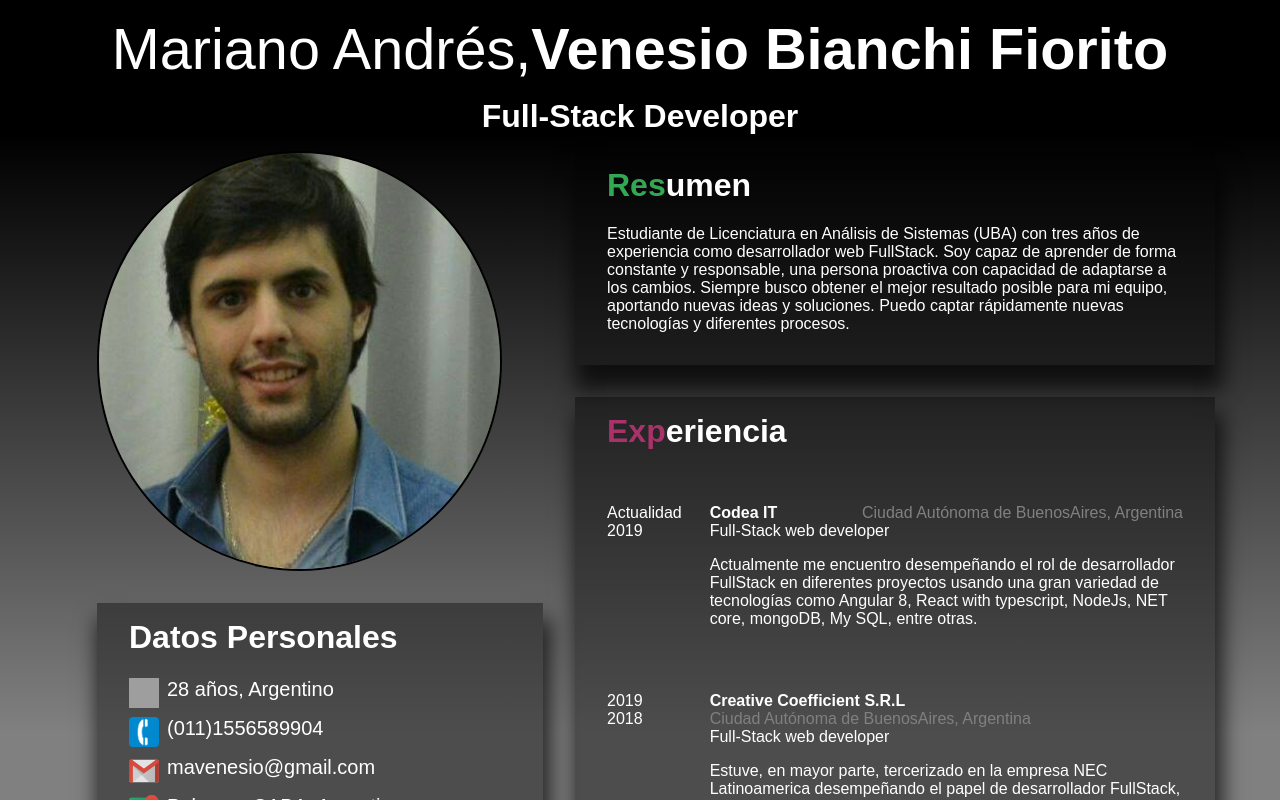
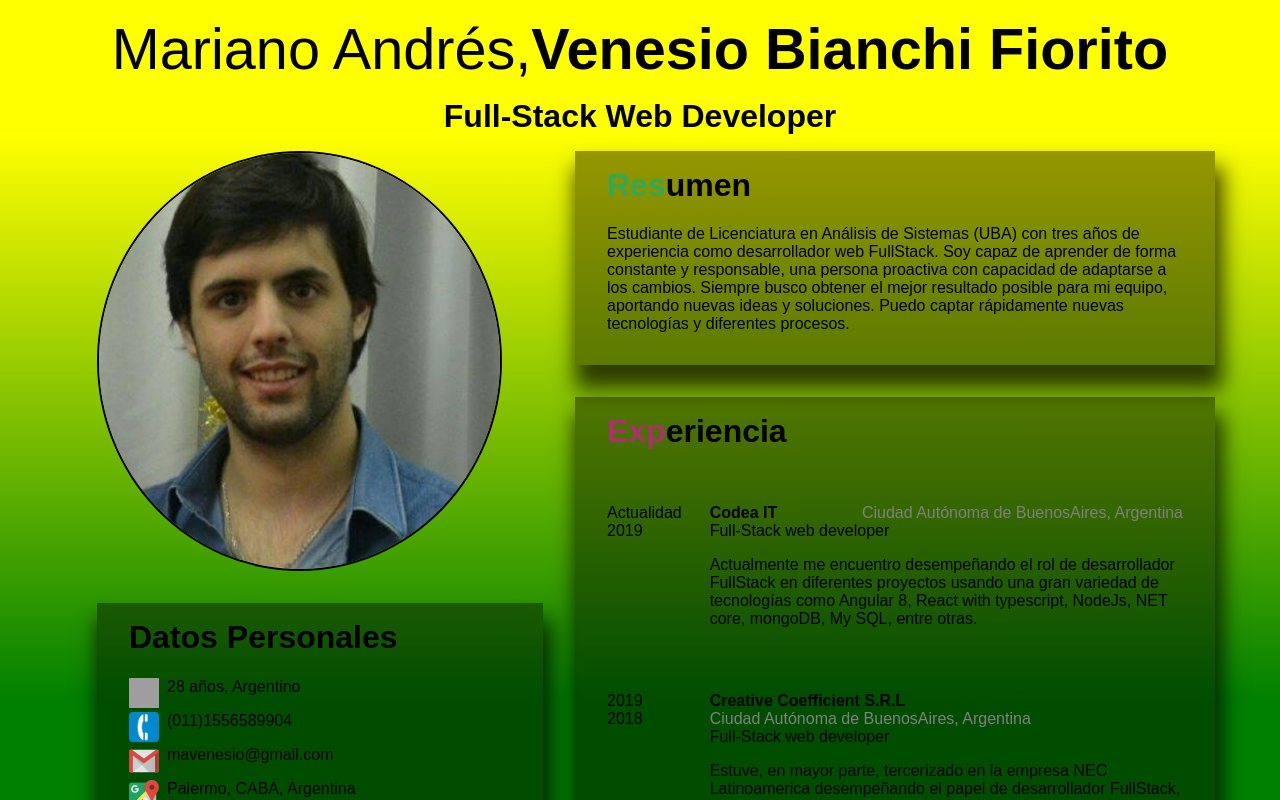
Before and after one commit to mavenesio/cv-online, a React (Create React App) app: page / in a window 1280 px wide. Shown: the top 800 px of the page. Built offline with nearby package versions, Linux system fonts and the light colour scheme; grey boxes are pictures that could not be loaded.

Commit message:
add theme

```diff
--- a/src/App.js
+++ b/src/App.js
@@ -1,6 +1,6 @@
 import React, { Component } from 'react';
 import './App.css';
-import Homepage from './Components/Layouts/Homepage/Homepage';
+import Homepage from './Components/Pages/Homepage/Homepage';
 import Theme from './constants/Theme';
 
 class App extends Component {
--- a/src/Components/Atoms/Card/Card.js
+++ b/src/Components/Atoms/Card/Card.js
@@ -11,7 +11,7 @@ const CardContainer = styled.div`
     width:100%;
     min-width:350px;
     flex-direction:column;
-    color:white;
+    color: ${props=> props.theme.colors.font.primary};
 `;
 const TittleContainer = styled.div`
     display:flex;
@@ -19,7 +19,7 @@ const TittleContainer = styled.div`
 `;
 const ColorTitle = styled.h1`
     margin-top:unset;
-    color: ${props => props.titleColor}
+    color: ${props => (props.titleColor === undefined) ? props.theme.colors.font.primary : props.titleColor}
 `;
 const ColorlessTitle = styled.h1`
     margin-top:unset;
@@ -32,7 +32,7 @@ class Card extends React.Component {
         <CardContainer>
         {title &&
             <TittleContainer>
-                <ColorTitle titleColor={(titleColor===undefined)? 'white' : titleColor}> {title.substr(0,3)}</ColorTitle>
+                <ColorTitle titleColor={titleColor}> {title.substr(0,3)}</ColorTitle>
                 <ColorlessTitle> {title.substr(3,title.length)}</ColorlessTitle>
             </TittleContainer>
         }
--- a/src/Components/Molecules/DataList/DataList.js
+++ b/src/Components/Molecules/DataList/DataList.js
@@ -6,9 +6,10 @@ import PropTypes from 'prop-types';
 const DataContainer = styled.div`
     display:flex;
     flex-direction:column;
+    color: ${props=> props.theme.colors.font.primary};
 `;
 const DataName = styled.div`
-    font-size:20px;
+    font-size:${props=> props.theme.colors.font.normal};;
     padding-left:0.5rem;
     padding-bottom:1rem;
 `;
--- a/src/Components/Molecules/Experience/Experience.js
+++ b/src/Components/Molecules/Experience/Experience.js
@@ -8,6 +8,7 @@ const ExperienceContainer = styled.div`
     flex-direction: row;
     padding-bottom:2rem;
     padding-top:2rem;
+    color: ${props=> props.theme.fontSizes.normal};
 `;
 const Row = styled.div`
     display: flex;
@@ -45,10 +46,10 @@ const ExperienceTitle = styled.div`
     width:100%;
 `;
 const TitleWrapper = styled.div`
-    font-weight:700;
+    font-weight: ${props=> props.theme.fontWeight.bold};
 `;
 const LeftTitleWrapper = styled.div`
-    color:gray;
+    color: ${props=> props.theme.colors.font.secondary};
 `;
 const TimeWrapper = styled.div`
     display:flex;
--- a/src/Components/Molecules/Header/Header.js
+++ b/src/Components/Molecules/Header/Header.js
@@ -11,9 +11,8 @@ const HeaderContainer = styled.div`
     flex-direction: column;
     justify-content: space-between;
     align-items: center;
-    font-weight: bolder;
+    color: ${props=> props.theme.colors.font.primary};
     background: ${props=> props.theme.colors.background.primary};
-    z-index: 1000;
 `;
 const HeaderName = styled.div`
     display:flex;
@@ -22,22 +21,19 @@ const HeaderName = styled.div`
 `;
 const HeaderFirstname = styled.h1`
     margin:1rem 0rem 1rem 1rem;
-    font-size: 4.5vw;
-    font-weight:300;
-    color: white;
+    font-size: ${props=> props.theme.fontSizes.header};
+    font-weight:${props=> props.theme.fontWeight.normal};
 `;
 const HeaderLastname = styled.h1`
     margin:1rem 1rem 1rem 0rem;
-    font-size: 4.5vw;
-    font-weight:700;
-    color: white;
+    font-size: ${props=> props.theme.fontSizes.header};
+    font-weight:${props=> props.theme.fontWeight.bold};
 `;
 
 const HeaderSubtitle = styled.h3`
-    font-size: 2.5vw;
+    font-size: ${props=> props.theme.fontSizes.headerSubtitle};
     margin-top: unset;
     margin-bottom: unset;
-    color:white;
 `;
 
 class Header extends React.Component {
--- a/src/Components/Layouts/Homepage/Homepage.js
+++ b/src/Components/Pages/Homepage/Homepage.js
@@ -73,7 +73,11 @@ class Homepage extends React.Component {
     render() {
         return (
             <HomepageContainer>
-                <Header firstName='Mariano Andrés' lastName='Venesio Bianchi Fiorito' subTitle='Full-Stack Developer'></Header>
+                <Header
+                    firstName={constants.firstName}
+                    lastName={constants.lastName}
+                    subTitle={constants.job}
+                />
                 <BodyContainer>
                     <PrimaryColumn>
                         <Row>
@@ -81,22 +85,22 @@ class Homepage extends React.Component {
                         </Row>
                         <Row>
                             <Card title='Datos Personales'>
-                                <DataList data={constants.contactData}></DataList>
+                                <DataList data={constants.contactData}/>
                             </Card>
                         </Row>
                         <Row>
                             <Card title='Front-End Skills'>
-                                <DataList data={constants.frontEndSkills} />
+                                <DataList data={constants.frontEndSkills}/>
                             </Card>
                         </Row>
                         <Row>
                             <Card title='Back-End Skills'>
-                                <DataList data={constants.backEndSkills} />
+                                <DataList data={constants.backEndSkills}/>
                             </Card>
                         </Row>
                         <Row>
                             <Card title='Other Skills'>
-                                <DataList data={constants.otherSkills} />
+                                <DataList data={constants.otherSkills}/>
                             </Card>
                         </Row>
                     </PrimaryColumn>
@@ -108,12 +112,12 @@ class Homepage extends React.Component {
                         </Row>
                         <Row>
                             <Card title='Experiencia' titleColor='#a83269'>
-                                <ExperienceList experiences={constants.experiences} />
+                                <ExperienceList experiences={constants.experiences}/>
                             </Card>
                         </Row>
                         <Row>
                             <Card title='Educación' titleColor='#328fa8'>
-                                <ExperienceList experiences={constants.education} />
+                                <ExperienceList experiences={constants.education}/>
                             </Card>
                         </Row>
                     </SecondaryColumn>
@@ -121,8 +125,8 @@ class Homepage extends React.Component {
                 <Footer
                     linkedin={constants.linkedinLink}
                     github={constants.githubLink}
-                    download={constants.downloadLink}>
-                </Footer>
+                    download={constants.downloadLink}
+                />
             </HomepageContainer>
         );
     }
--- a/src/constants/Theme.js
+++ b/src/constants/Theme.js
@@ -6,20 +6,25 @@ import { ThemeProvider } from "styled-components";
 const theme = {
     colors: {
       background: {
-        primary: 'black',
-        secondary: 'gray',
+        primary: 'yellow',
+        secondary: 'green',
         tertiary:'white',
       },
       font: {
-        primary: 'white',
+        primary: 'black',
         secondary: 'gray',
         tertiary:'black',
       }
     },
     fonts: ["sans-serif", "Roboto"],
     fontSizes: {
-      subTitle: "2em",
-      title: "3em"
+      header:"4.5vw",
+      headerSubtitle: "2.5vw",
+      normal:"20px",
+    },
+    fontWeight: {
+      normal: 300,
+      bold: 700,
     }
   };
 
--- a/src/constants/es-ES.js
+++ b/src/constants/es-ES.js
@@ -103,7 +103,13 @@ const education = [
         leftTitle:'',
     }
 ];
+const firstName = 'Mariano Andrés';
+const lastName = 'Venesio Bianchi Fiorito';
+const job = 'Full-Stack Web Developer';
 export {
+        job,
+        firstName,
+        lastName,
         description,
         education,
         frontEndSkills,
```
